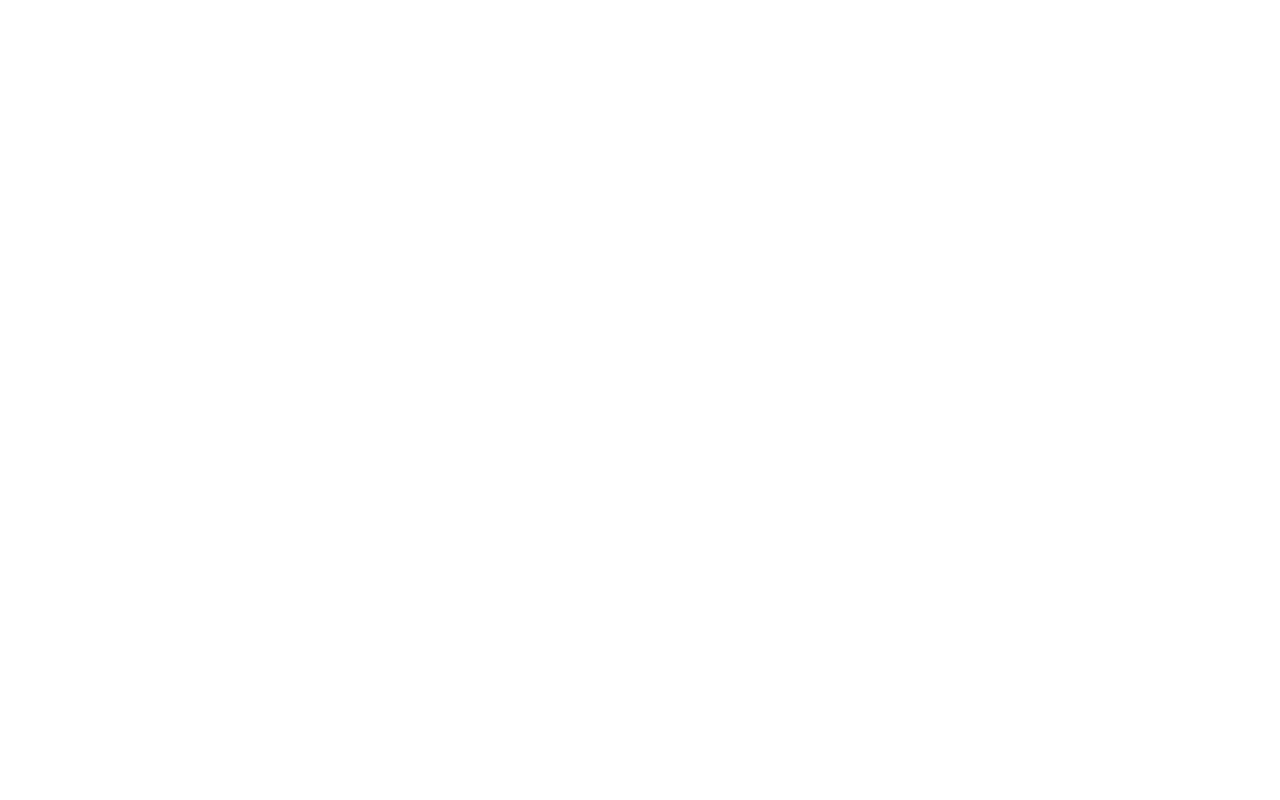
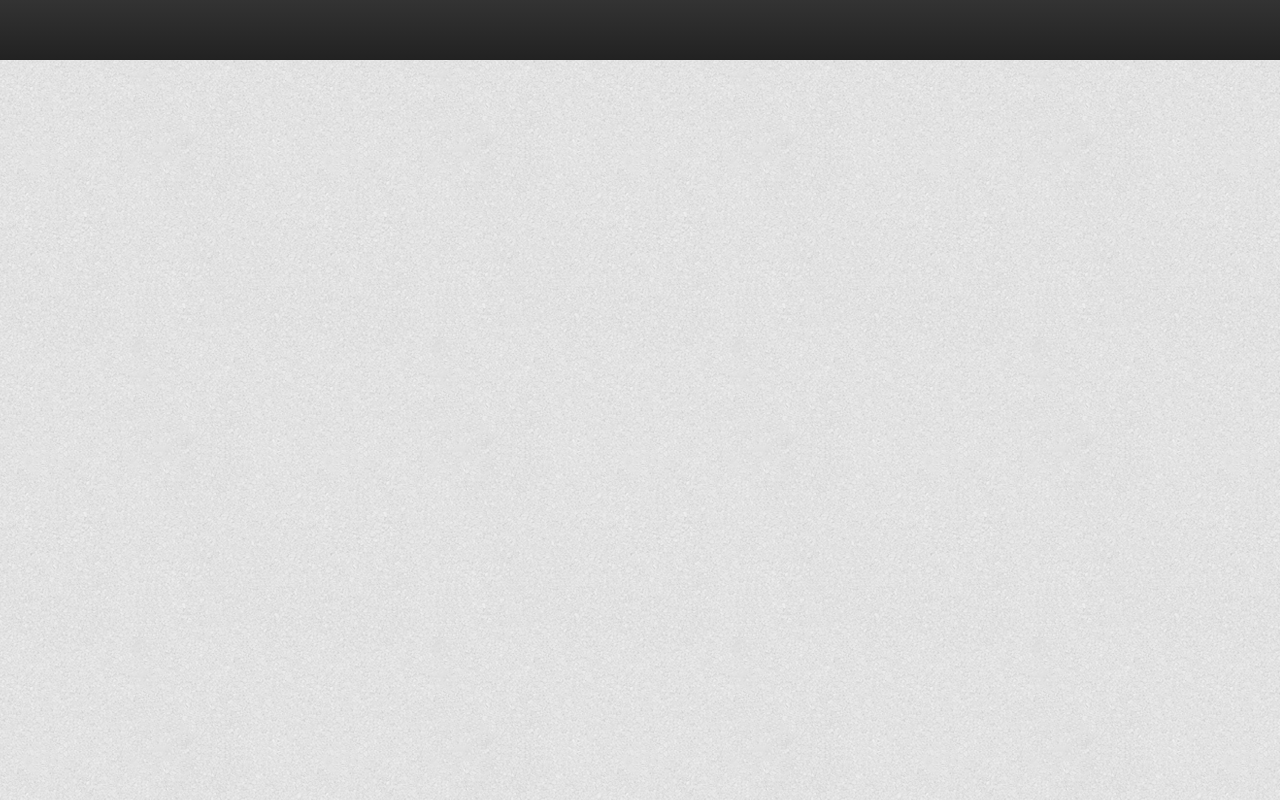
Before and after one commit to paxocap/inmashup, a website: page views/mobile.html in a window 1280 px wide. Drawn offline with Linux system fonts and the light colour scheme.

Commit message:
Adding link rels

```diff
--- a/views/mobile.html
+++ b/views/mobile.html
@@ -1,6 +1,8 @@
 <!DOCTYPE html>
 <html>
   <head>
+    <link rel="stylesheet" type="text/css" href="/css/reset.css">
+    <link rel="stylesheet" href="/css/style.css">
   </head>
   <body>
     <div id="header">
```
Also changed, not shown: 1 other file.
